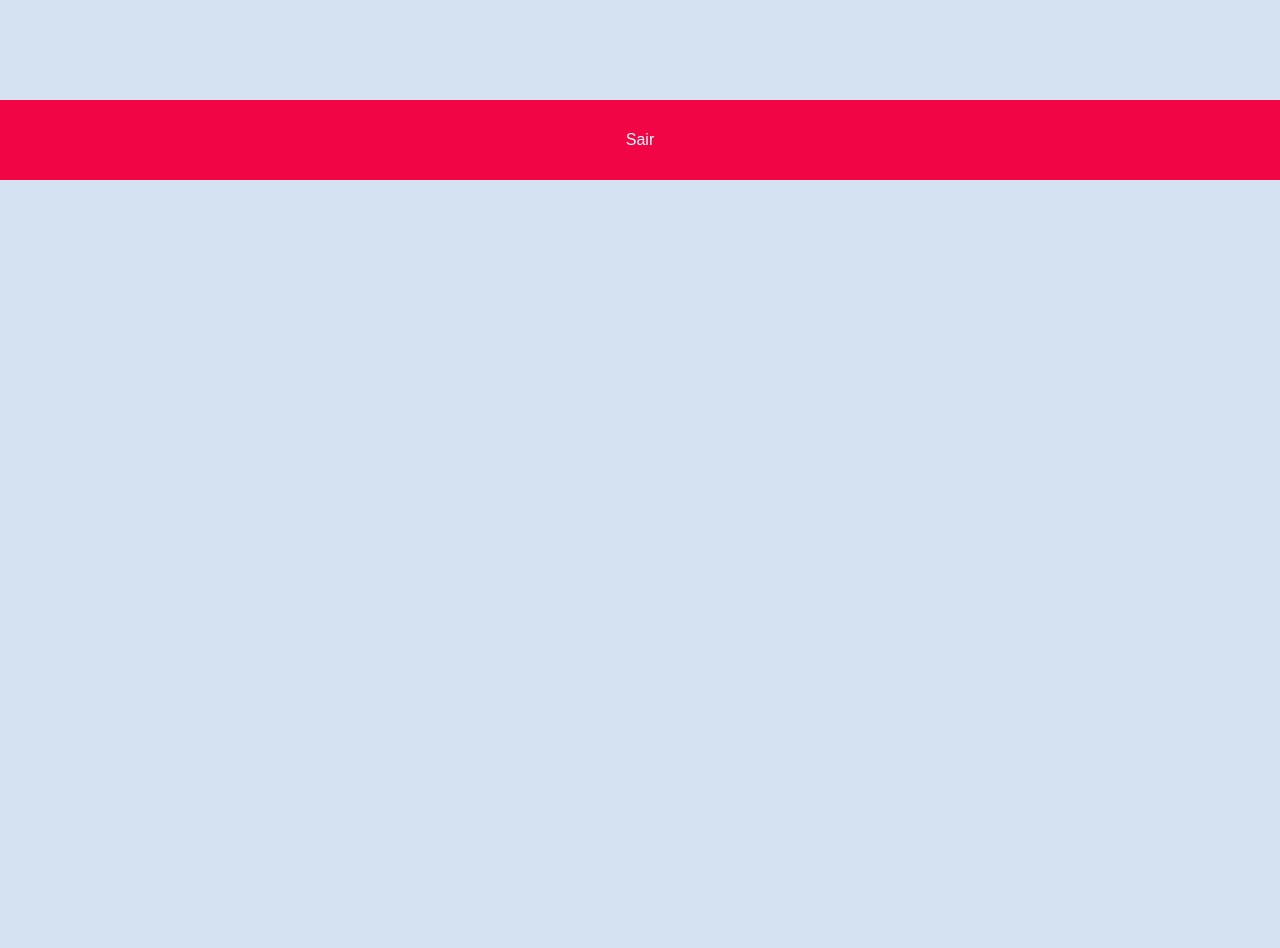
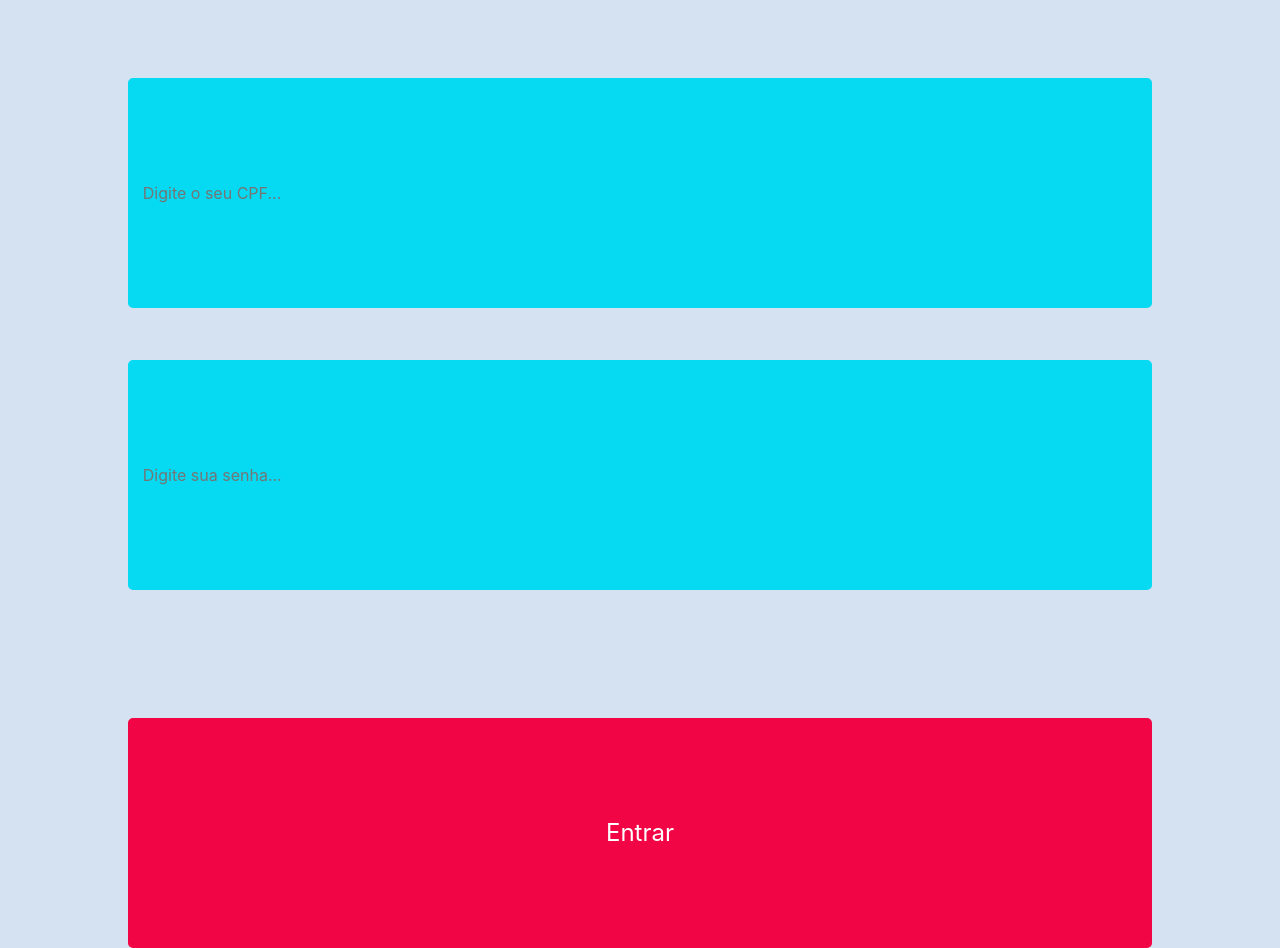
Before and after one commit to renata-msecco/internet-banking, an Angular app: page / in a window 1280 px wide. Shown: the part 620-1568 px from the top of the page. Before the commit the page ends 800 px from the top, so only its background shows below. Built offline with nearby package versions, Linux system fonts and the light colour scheme.

Commit message:
Funcao de clique funcionando- Aguardando ligar com o API

```diff
--- a/src/app/PaginaLogin/PaginaLogin.component.html
+++ b/src/app/PaginaLogin/PaginaLogin.component.html
@@ -29,26 +29,26 @@
 </form> -->
 
 <form class="form">
-<img [src] = "logo" class="img-fluid">
+  <img [src]="logo" class="img-fluid">
   <app-input
   [type]="text"
   [placeholder]="placeholderCpf"
   [class]="classInput"
   [nameInput]="nameInputCPF"
+  (keyup)="getCPF($event)"
   ></app-input>
   <app-input
   [type]="password"
   [placeholder]="placeholderSenha"
   [class]="classInput"
   [nameInput]="nameInputSenha"
+  (keyup)="getSenha($event)"
   ></app-input>
   <app-button
   [type]="submit"
   [title]="titleButton"
   [class]="classButton"
   [nameButton]="nameButton"
-(click)="clicou()"
-></app-button>
+  (click)="autenticacaoDoUsuario()">
+  </app-button>
 </form>
-
-<!-- (value)="valueCPF($event.target.value)" -->
--- a/src/app/PaginaLogin/PaginaLogin.component.ts
+++ b/src/app/PaginaLogin/PaginaLogin.component.ts
@@ -26,6 +26,8 @@ logo = ['../../assets/image/logo.png'];
 nameInputCPF = 'nameInputCPF';
 nameInputSenha = 'nameInputSenha';
 nameButton = 'nameButton';
+valorCPF = '';
+valorSenha = '';
 
   model = new User();
   constructor() { }
@@ -35,7 +37,18 @@ nameButton = 'nameButton';
   onSubmit(form) {
     console.log(form.value);
   }
-  clicou(){
-    console.log('clicou');
+
+  getCPF($event){
+    this.valorCPF = $event.target.value;
+    return this.valorCPF;
+  }
+
+  getSenha($event){
+    this.valorSenha = $event.target.value;
+    return this.valorSenha;
+  }
+
+  autenticacaoDoUsuario(){
+    console.log('clicou', this.valorCPF, this.valorSenha);
   }
 }
--- a/src/app/app.component.html
+++ b/src/app/app.component.html
@@ -1,4 +1,4 @@
-<!-- <app-login></app-login> -->
-<app-home></app-home>
+<app-login></app-login>
+<!-- <app-home></app-home> -->
 <!-- <app-pagina-transferencia></app-pagina-transferencia> -->
 <!-- <app-pagina-extrato></app-pagina-extrato>    -->
--- a/src/app/input/input.component.html
+++ b/src/app/input/input.component.html
@@ -1 +1 @@
-<input name="{{nameInput}}" type="{{type}}" placeholder="{{placeholder}}" class="{{class}}" (value)="eventInput($event)">
+<input name="{{nameInput}}" type="{{type}}" placeholder="{{placeholder}}" class="{{class}}" (keyup)="eventInput($event)">
--- a/src/app/input/input.component.ts
+++ b/src/app/input/input.component.ts
@@ -18,15 +18,7 @@ export class InputComponent implements OnInit {
   ngOnInit(): void {
   }
 
-  eventInput($event: any){
-    console.log('event');
-    // this.valueInput.emit(teste);
-    // console.log(teste);
-  }
-
-  // valueCPF($event){
-  //   this.valueInput.emit($event);
-  //   console.log('event', $event);
-  // }
-
+  eventInput($event){
+   this.valueInput.emit($event);
+   }
 }
```
Lines whose indentation alone changed are shown as unchanged.
